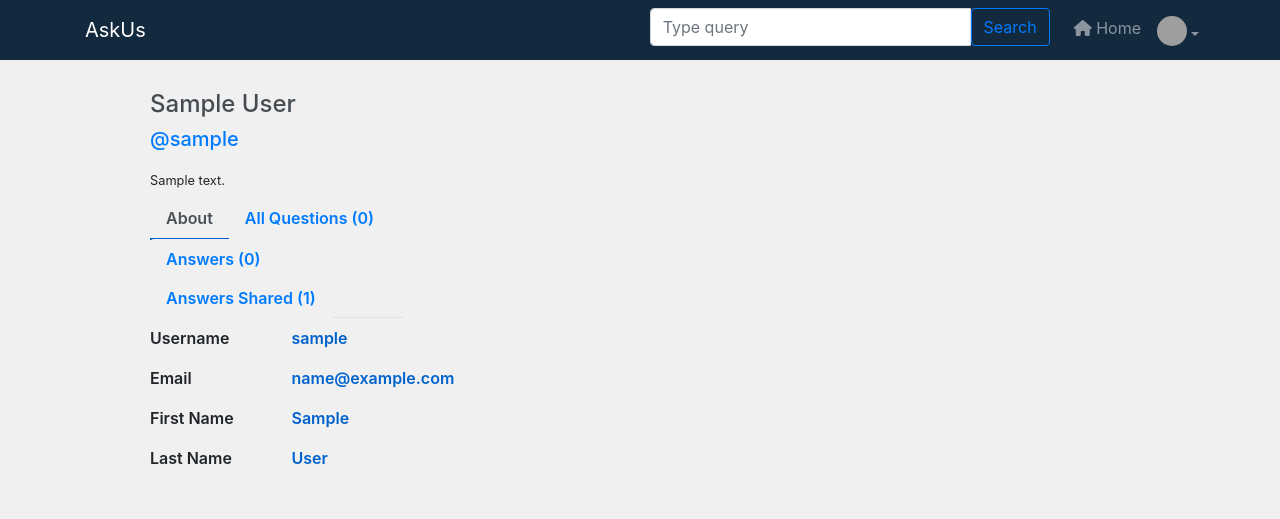
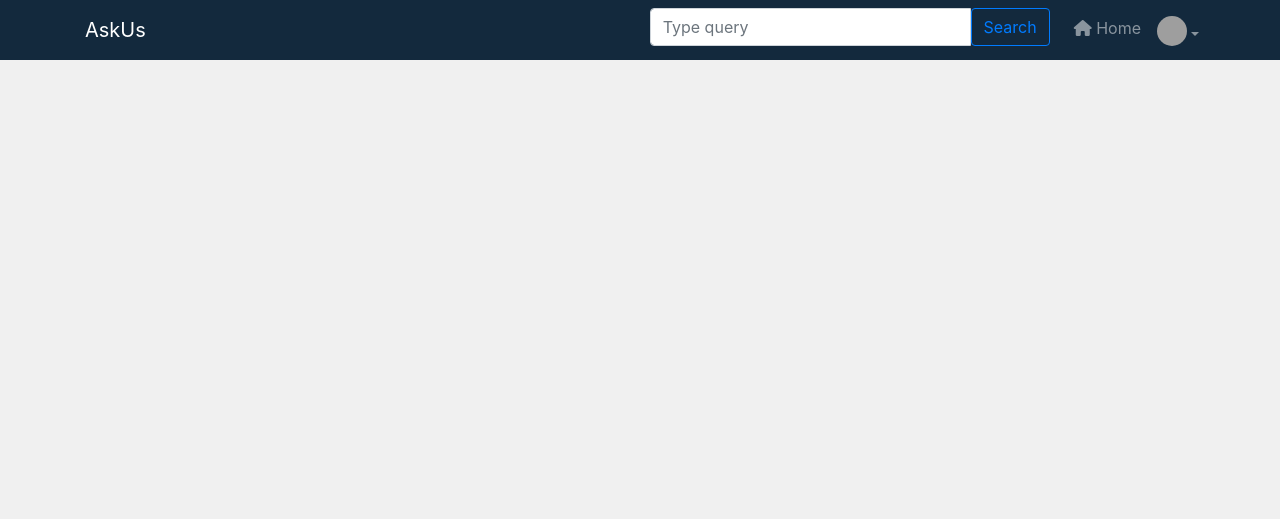
Before and after one commit to jatinnegi/askus-forum, a Django app: a page that uses templates/registration/profile.html in a window 1280 px wide. Shown: the top 519 px of the page. Run offline with Django 3.2, Linux system fonts and the light colour scheme; tables that the repository leaves empty hold one stand-in row (values such as "Sample post"); some libraries are stand-ins or nearby versions; grey boxes are pictures that could not be loaded.

```diff
--- a/templates/registration/profile.html
+++ b/templates/registration/profile.html
@@ -23,7 +23,7 @@
         {% include 'core/sidepanel.html' %}
         {% endif %}
     </div> {% endcomment %}
-    <div class="primary-tab">
+    {% comment %} <div class="primary-tab">
         {% if profile_user.get_full_name|length > 0 %}
         <h4>{{ profile_user.get_full_name }}</h4>
         {% endif %}
@@ -363,7 +363,7 @@
                 {% endfor %}
             </div>
         </div>
-    </div>
+    </div> {% endcomment %}
 </div>
 </div>
 {% csrf_token %}
```
